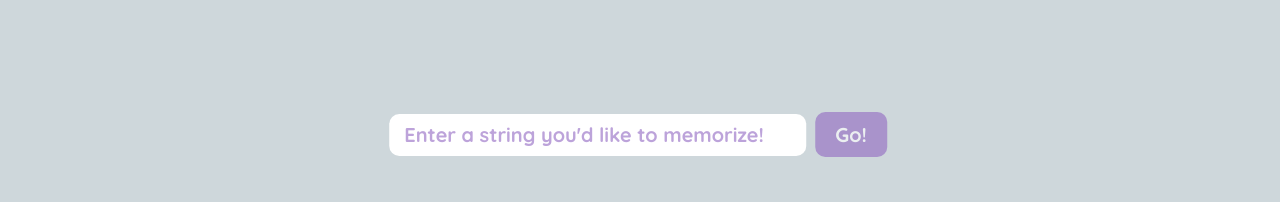
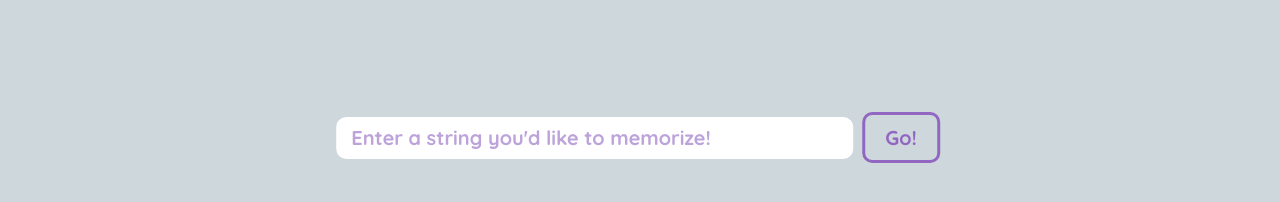
Before and after one commit to elijahkin/hoohacks21, a plain HTML site: page index.html in a window 1280 px wide. Shown: the part 132-334 px from the top of the page. Drawn offline with Linux system fonts and the light colour scheme.

Commit message:
Updated button colors

```diff
--- a/style.css
+++ b/style.css
@@ -30,8 +30,9 @@ body {
 }
 
 .button {
-    color: var(--white);
-    background-color: var(--purple);
+    color: var(--purple);
+    background-color: var(--palegrey);
+    border: 3px solid var(--purple);
 
     font-family: 'Quicksand';
     font-size: 20px;
@@ -42,14 +43,15 @@ body {
     border-radius: 10px;
 
     outline: none;
-    border: none;
-    opacity: 0.6;
     transition: 0.3s;
     display: inline-block;
     cursor: pointer;
   }
 
-.button:hover {opacity: 1}
+.button:hover {
+    color: var(--white);
+    background-color: var(--purple);
+}
 
 #output {
     display: none;
@@ -58,7 +60,7 @@ body {
 }
 
 #memtext {
-    width: 400px;
+    width: 500px;
     height: 40px;
     outline: none;
     border: none;
```
